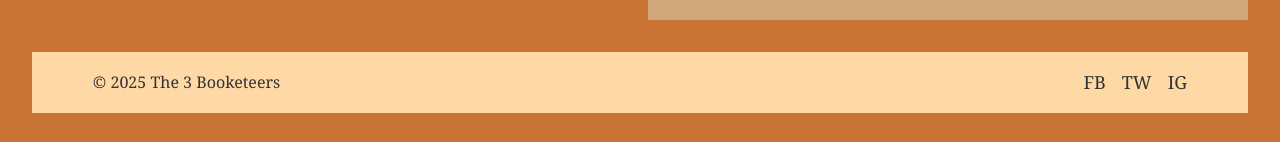
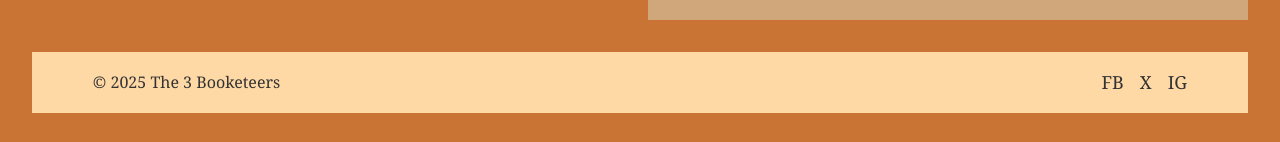
Before and after one commit to yevgeniymazur/3booketeers, a React (Vite) app: page /#/ in a window 1280 px wide. Shown: the part 1623-1765 px from the top of the page. Built offline with nearby package versions, Linux system fonts and the light colour scheme; no server answers.

Commit message:
Update Footer.jsx

```diff
--- a/src/components/Footer.jsx
+++ b/src/components/Footer.jsx
@@ -1,3 +1,4 @@
+// src/components/Footer.jsx
 import React from 'react';
 
 export default function Footer() {
@@ -6,9 +7,27 @@ export default function Footer() {
       <div className="container footer-content">
         <p>© 2025 The 3 Booketeers</p>
         <div className="social" aria-label="Social links">
-          <a href="#">FB</a>
-          <a href="#">TW</a>
-          <a href="#">IG</a>
+          <a
+            href="https://www.facebook.com/"
+            target="_blank"
+            rel="noopener noreferrer"
+          >
+            FB
+          </a>
+          <a
+            href="https://x.com/?lang=en"
+            target="_blank"
+            rel="noopener noreferrer"
+          >
+            X
+          </a>
+          <a
+            href="https://www.instagram.com/"
+            target="_blank"
+            rel="noopener noreferrer"
+          >
+            IG
+          </a>
         </div>
       </div>
     </footer>
```
